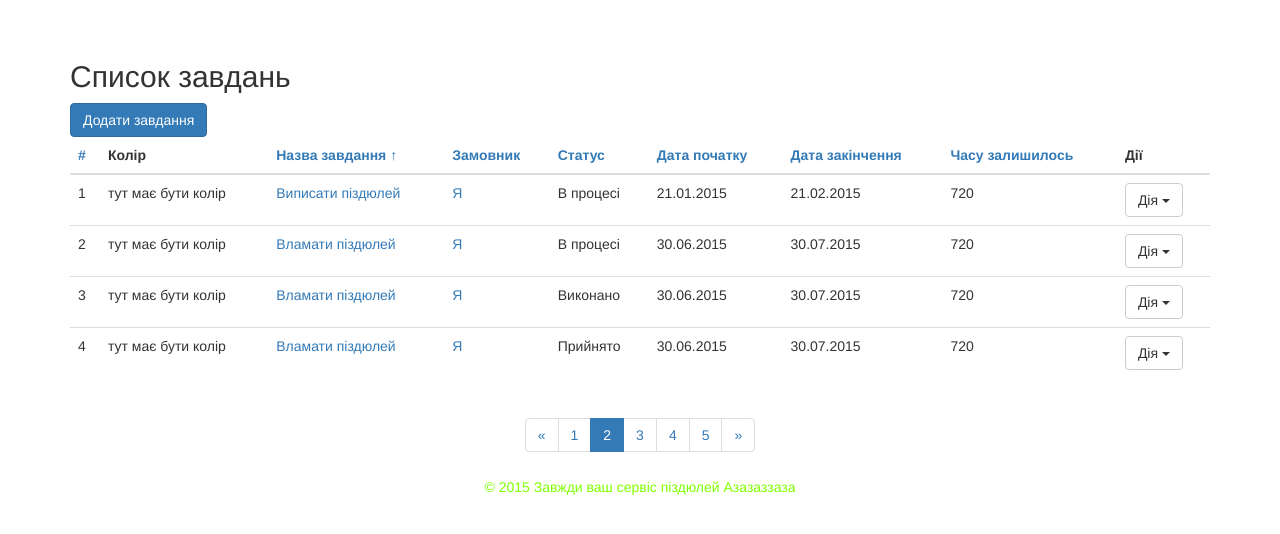
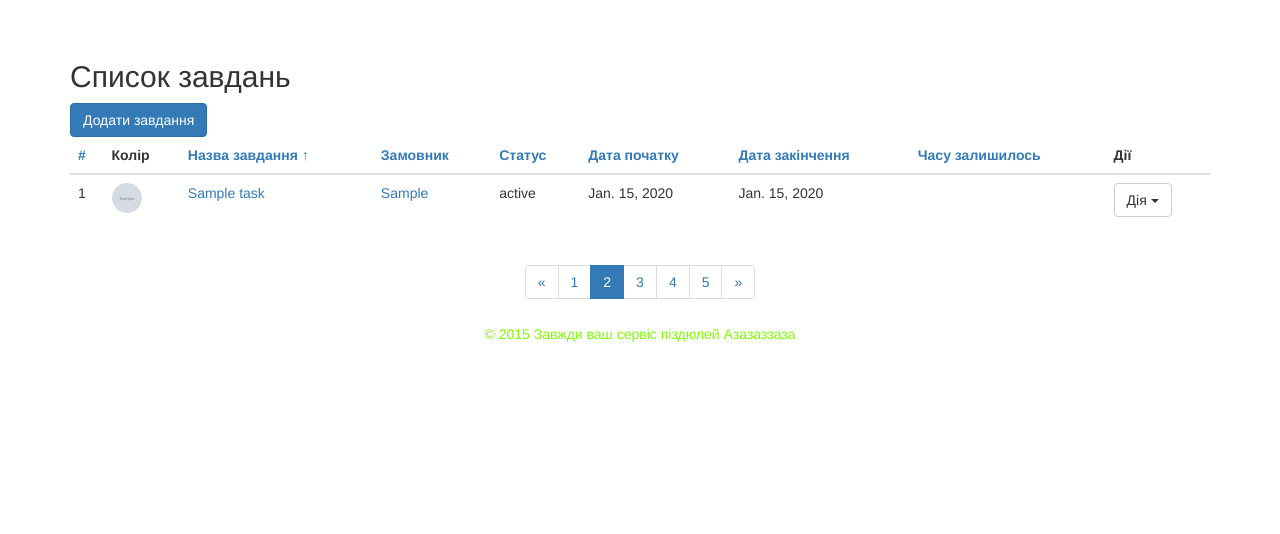
Before and after one commit to number21/FirstDjangoApp, a Django app: page / in a window 1280 px wide. Shown: the part 109-643 px from the top of the page. Run offline with Django 3.2, Linux system fonts and the light colour scheme; tables that the repository leaves empty hold one stand-in row (values such as "Sample post"); grey boxes marked "Sample" are stand-in pictures; some libraries are stand-ins or nearby versions.

Commit message:
add support DB

```diff
--- a/TestDjango/urls.py
+++ b/TestDjango/urls.py
@@ -16,7 +16,10 @@
 from django.conf.urls import include, url
 from django.contrib import admin
 from django.contrib.staticfiles.urls import staticfiles_urlpatterns
+from django.conf import settings
+from django.views.static import serve
 from taskmanager import views
+
 
 urlpatterns = [
     url(r'^admin/', include(admin.site.urls)),
@@ -27,3 +30,11 @@
 ]
 
 urlpatterns += staticfiles_urlpatterns()
+
+
+if settings.DEBUG:
+    urlpatterns += [
+        url(r'^media/(?P<path>.*)$', serve, {
+            'document_root': settings.MEDIA_ROOT,
+        }),
+   ]
--- a/taskmanager/models.py
+++ b/taskmanager/models.py
@@ -7,24 +7,24 @@
         verbose_name = u"Завдання"
         verbose_name_plural = u"Завдання"
 
-    task_name = models.CharField(
+    name = models.CharField(
         max_length=256,
         blank=False,
         verbose_name=u"Назва завдання")
 
-    customer_name = models.CharField(
+    customer = models.CharField(
         max_length=256,
         blank=False,
         verbose_name=u"Ім'я замовника")
 
-    start_date = models.DateField(
+    date_start = models.DateField(
         blank=True,
         verbose_name=u"Дата початку",
         null=True)
 
-    end_date = models.DateField(
+    date_end = models.DateField(
         blank=False,
-        verbose_name=u"Дата початку",
+        verbose_name=u"Дата кінця",
         null=True)
     status = models.CharField(
         max_length=256,
@@ -35,5 +35,5 @@
         blank=True,
         verbose_name=u"Фото",
         null=True)
-    def __unicode__(self):
-        return "{} {}".format(self.task_name, self.customer_name)
+    def __str__(self):
+        return "{} {}".format(self.name, self.customer)
--- a/taskmanager/templates/task_list.html
+++ b/taskmanager/templates/task_list.html
@@ -32,7 +32,13 @@
             {% for task in tasks %}
               <tr>
                 <td>{{ forloop.counter }}</td>
-                <td>тут має бути колір</td>
+                <td>
+                    {% if task.picture %}
+                    <img class="img-circle" src="{{ task.picture.url }}" height="30" width="30" />
+                    {% else %}
+                    <img class="img-circle" src="{% static "img/default_user.png" %}" height="30" width="30" />
+                    {% endif %}
+                </td>
                 <td><a href="#">{{ task.name }}</a></td>
                 <td><a href="#">{{ task.customer }}</a></td>
                 <td>{{ task.status }}</td>
--- a/taskmanager/views.py
+++ b/taskmanager/views.py
@@ -1,42 +1,12 @@
 from django.shortcuts import render
 from django.http import HttpResponse
+
+from .models import Task
 # Create your views here.
 
 def task_list(request):
     # TODO : Підключити БД
-    tasks = (
-        {"id": 1,
-         "name": "Виписати піздюлей",
-         "customer": "Я",
-         "status": "В процесі",
-         "date_start": "21.01.2015",
-         "date_end": "21.02.2015",
-         "estimated_time": 30*24},
-        {"id": 2,
-         "name": "Вламати піздюлей",
-         "customer": "Я",
-         "status": "В процесі",
-         "date_start": "30.06.2015",
-         "date_end": "30.07.2015",
-         "estimated_time": 30*24},
-        {"id": 3,
-         "name": "Вламати піздюлей",
-         "customer": "Я",
-         "status": "Виконано",
-         "date_start": "30.06.2015",
-         "date_end": "30.07.2015",
-         "estimated_time": 30*24},
-        {"id": 4,
-         "name": "Вламати піздюлей",
-         "customer": "Я",
-         "status": "Прийнято",
-         "date_start": "30.06.2015",
-         "date_end": "30.07.2015",
-         "estimated_time": 30*24},
-
-
-
-    )
+    tasks = Task.objects.all()
     return render(request, 'task_list.html', {"tasks": tasks})
 
 def task_add(request):
```
